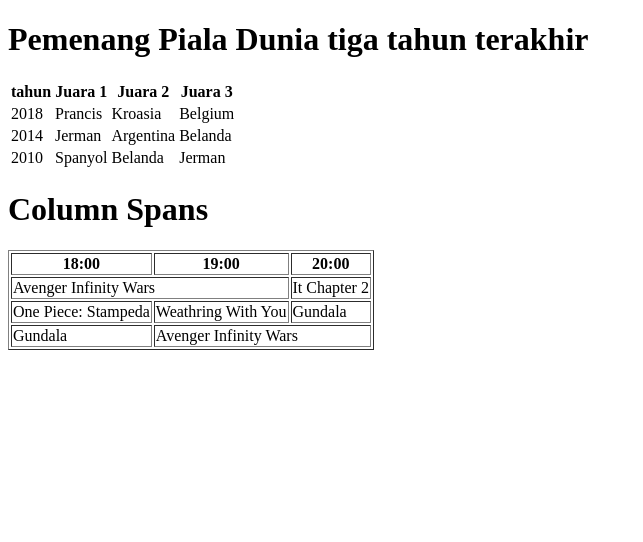
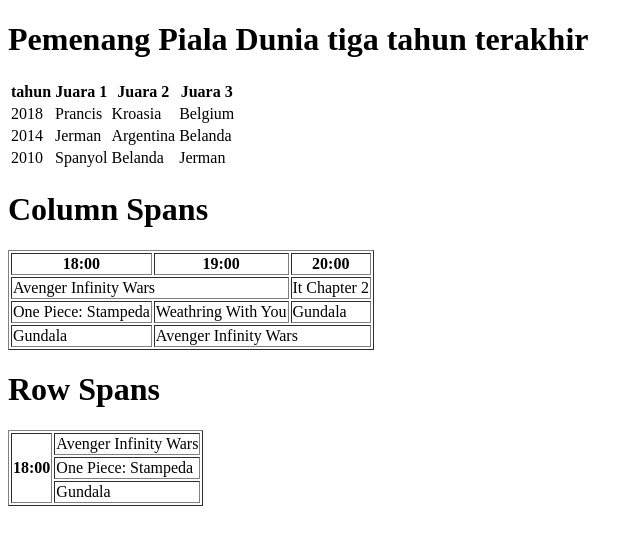
Before and after one commit to ArdianChambera/DicodingWebDasar, a plain HTML site: page index3.html in a window 1280 px wide. Shown: the whole page, without its empty margins (0-643 px from the left). Drawn offline with Linux system fonts and the light colour scheme.

Commit message:
tabel Row Spans

```diff
--- a/index3.html
+++ b/index3.html
@@ -57,5 +57,20 @@
 		</tr>
 	</table>
 
+	<h1>Row Spans</h1>
+
+		<table border="1">
+		<tr>
+			<th rowspan="3">18:00</th>
+			<td>Avenger Infinity Wars</td>
+		</tr>
+		<tr>
+			<td>One Piece: Stampeda</td>
+		</tr>
+		<tr>
+			<td>Gundala</td>
+		</tr>
+	</table>
+
 </body>
 </html>
```
